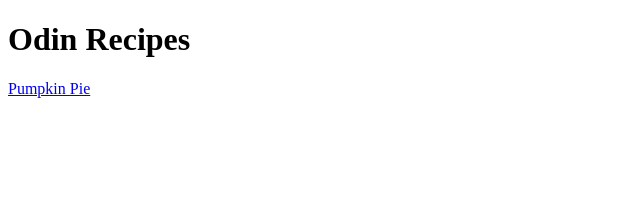
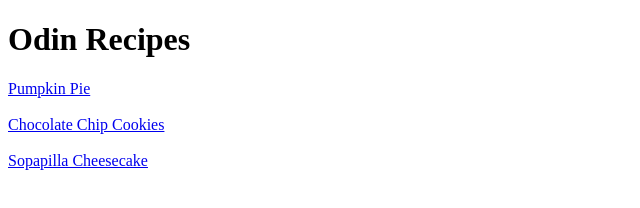
Before and after one commit to animaaryan/odin-recipies, a plain HTML site: page index.html in a window 1280 px wide. Shown: the whole page, without its empty margins (0-640 px from the left). Drawn offline with Linux system fonts and the light colour scheme.

Commit message:
Added cheesecake and chocochip cookies html

```diff
--- a/index.html
+++ b/index.html
@@ -9,7 +9,9 @@
 
 <body>
     <h1>Odin Recipes</h1>
-    <a href="pie.html">Pumpkin Pie</a>
+    <a href="pie.html">Pumpkin Pie</a><br><br>
+    <a href="choco.html">Chocolate Chip Cookies</a><br><br>
+    <a href="cheesecake.html">Sopapilla Cheesecake</a>
 </body>
 
 </html>
```
